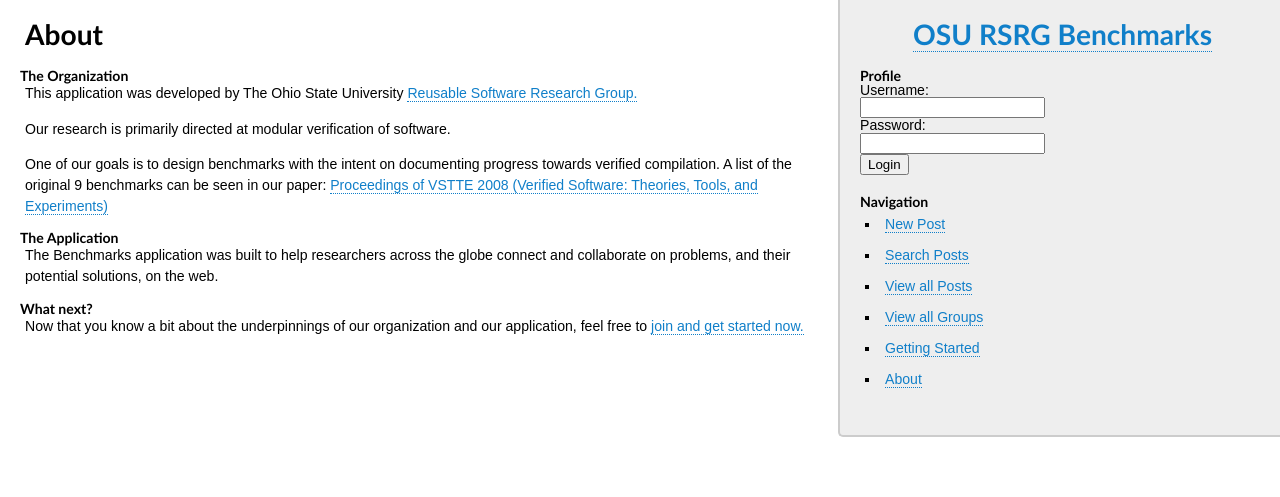
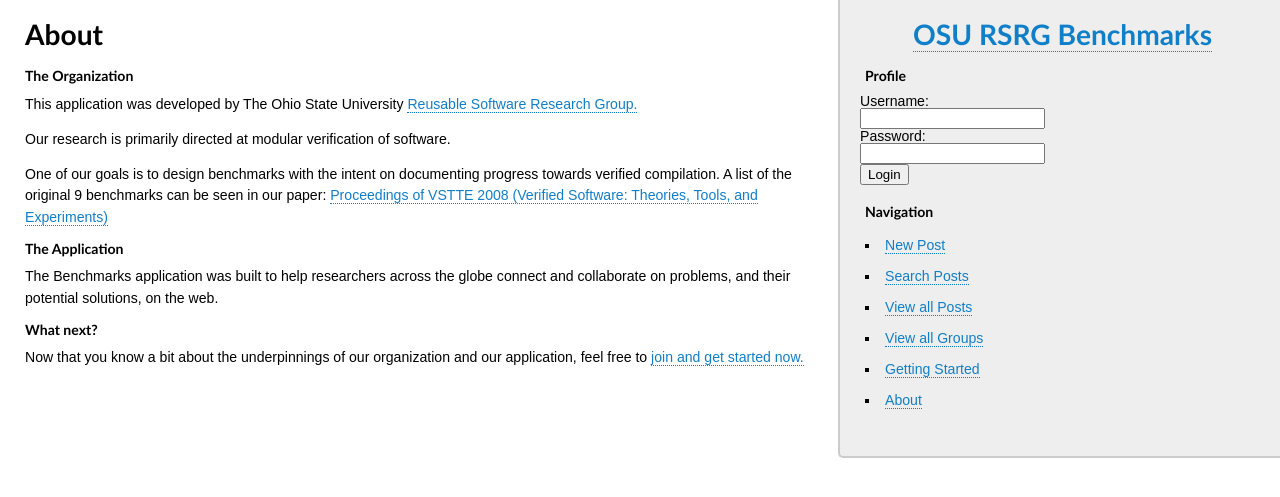
Before and after one commit to joelburget/benchmarks, a Django app: template templates/about.html in a window 1280 px wide. Shown: the top 497 px of the page. Run offline with Django 3.2, Linux system fonts and the light colour scheme; the template is opened without the code that fills it, so the values that code supplies are empty.

Commit message:
Misc. CSS issues with H3, mainly for alignment.

```diff
--- a/assets/benchmarks.css
+++ b/assets/benchmarks.css
@@ -45,6 +45,9 @@ h2 {
 h3 {
   font-weight: bold;
   font-family: "Trebuchet MS";
+  font-size: 1em;
+  margin-bottom: 0.75em;
+  margin-left: 5px;
 }
 a {
   color: #107fc9;
--- a/assets/benchmarks.less
+++ b/assets/benchmarks.less
@@ -60,6 +60,9 @@ h2 {
 h3 {
   font-weight: bold;
   font-family: "Trebuchet MS";
+  font-size: 1em;
+  margin-bottom: 0.75em;
+  margin-left: 5px;
 }
 a {
   color: #107FC9;
```
